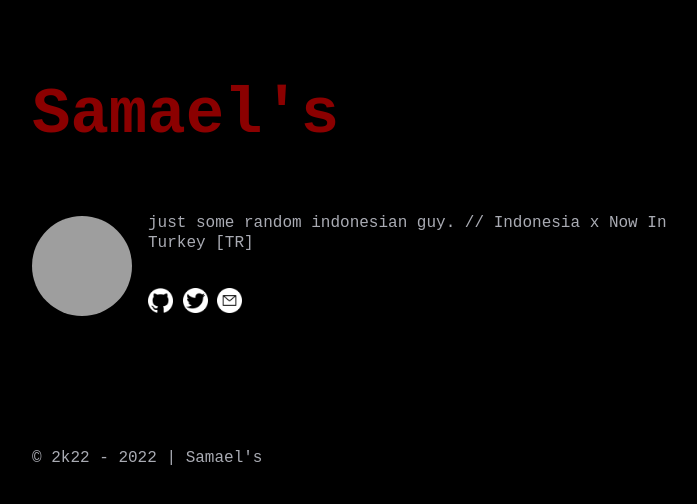
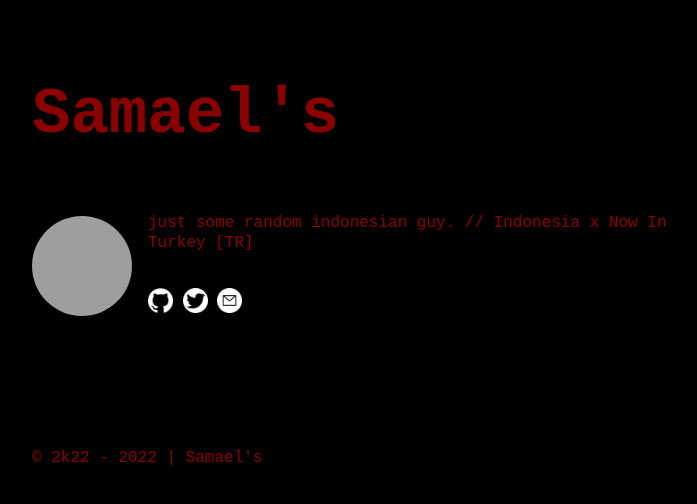
Before and after one commit to Saammaaeel/saammaaeel.github.io, a Jekyll site: the page built from index.md, in a window 1280 px wide. Shown: the top 504 px of the page, without its empty margins (283-980 px from the left). Built offline with Jekyll 4.4.1, drawn with Linux system fonts in a browser that asks for light colours; some web fonts are replaced; grey boxes are pictures that could not be loaded.

Commit message:
Update blog.css

```diff
--- a/assets/css/blog.css
+++ b/assets/css/blog.css
@@ -26,7 +26,7 @@
 }
 html,
 body {
-  color: var(--white-2);
+  color: var(--darkred-1);
   background-color: var(--blacken-1);
   font-family: "Germania One", monospace;
   line-height: 2rem;
```
